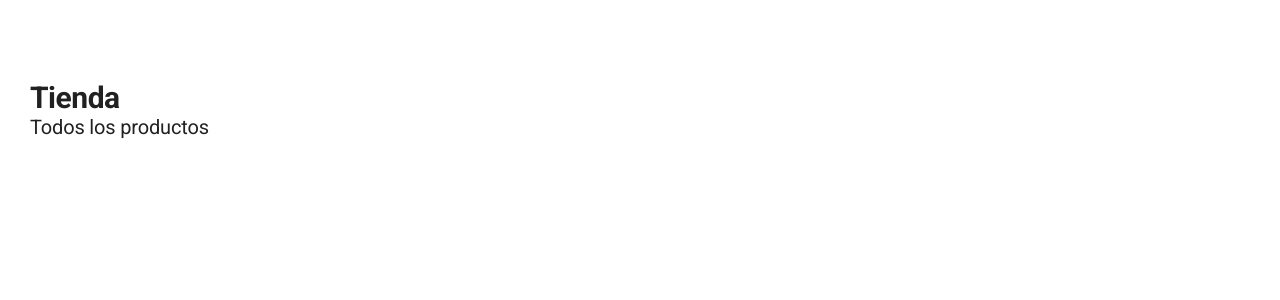
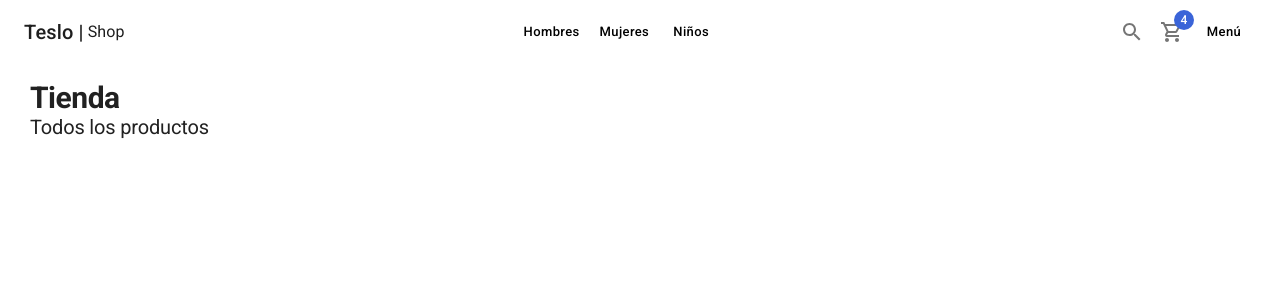
Before and after one commit to cuadros-code/teslo-shop, a Next.js app: page / in a window 1280 px wide. Shown: the top 300 px of the page. Built offline with nearby package versions, Linux system fonts and the light colour scheme.

Commit message:
navbar components

```diff
--- a/components/layouts/ShopLayout.tsx
+++ b/components/layouts/ShopLayout.tsx
@@ -1,5 +1,6 @@
 import Head from "next/head"
 import { FC } from "react"
+import { NavBar } from "../ui"
 
 interface IProps {
   title: string
@@ -8,7 +9,7 @@ interface IProps {
   children: JSX.Element | JSX.Element[]
 }
 
-const ShopLayout: FC<IProps> = ({ children ,pageDescription, title, imageFullUrl }) => {
+export const ShopLayout: FC<IProps> = ({ children ,pageDescription, title, imageFullUrl }) => {
   return (
     <>
       <Head>
@@ -19,7 +20,7 @@ const ShopLayout: FC<IProps> = ({ children ,pageDescription, title, imageFullUrl
         { imageFullUrl && <meta property="og:image" content={imageFullUrl} /> }
       </Head>
       <nav>
-
+        <NavBar />
       </nav>
 
       <main style={{
--- /dev/null
+++ b/components/ui/NavBar.tsx
@@ -0,0 +1,60 @@
+import NextLink from "next/link"
+import { SearchOutlined, ShoppingCart, ShoppingCartOutlined } from "@mui/icons-material"
+import { AppBar, Badge, Box, Button, IconButton, Link, Toolbar, Typography } from "@mui/material"
+
+export const NavBar = () => {
+  return (
+    <AppBar>
+      <Toolbar>
+
+        <NextLink href="/" passHref>
+          <Link display="flex" alignItems="center">
+            <Typography variant="h6">Teslo |</Typography>
+            <Typography sx={{ ml: 0.5 }}>Shop</Typography>
+          </Link>
+        </NextLink>
+
+        <Box flex='1' />
+
+        <Box sx={{  display: { xs: 'none', sm: 'block' } }} >
+          <NextLink href="/category/men" passHref>
+            <Link>
+              <Button>Hombres</Button>
+            </Link>
+          </NextLink>
+          <NextLink href="/category/women" passHref>
+            <Link>
+              <Button>Mujeres</Button>
+            </Link>
+          </NextLink>
+          <NextLink href="/category/kid" passHref>
+            <Link>
+              <Button>Niños</Button>
+            </Link>
+          </NextLink>
+        </Box>
+
+        <Box flex='1' />
+
+        <IconButton>
+          <SearchOutlined />
+        </IconButton>
+
+        <NextLink href="/card" passHref>
+          <Link>
+            <IconButton>
+                <Badge badgeContent={4} color="secondary">
+                  <ShoppingCartOutlined />
+                </Badge>
+            </IconButton>
+          </Link>
+        </NextLink>
+
+        <Button>Menú</Button>
+
+      </Toolbar>
+    </AppBar>
+  )
+}
+
+export default NavBar
--- /dev/null
+++ b/components/ui/index.ts
@@ -0,0 +1 @@
+export * from './NavBar';
--- a/pages/index.tsx
+++ b/pages/index.tsx
@@ -1,6 +1,6 @@
 import { Typography } from '@mui/material'
 import type { NextPage } from 'next'
-import ShopLayout from '../components/layouts/ShopLayout'
+import { ShopLayout } from '../components/layouts'
 
 const Home: NextPage = () => {
   return (
--- a/themes/light-theme.ts
+++ b/themes/light-theme.ts
@@ -57,6 +57,8 @@ export const lightTheme = createTheme({
       },
       styleOverrides: {
         root: {
+          backgroundColor: 'white',
+          color: 'black',
           textTransform: 'none',
           boxShadow: 'none',
           borderRadius: 10,
```
